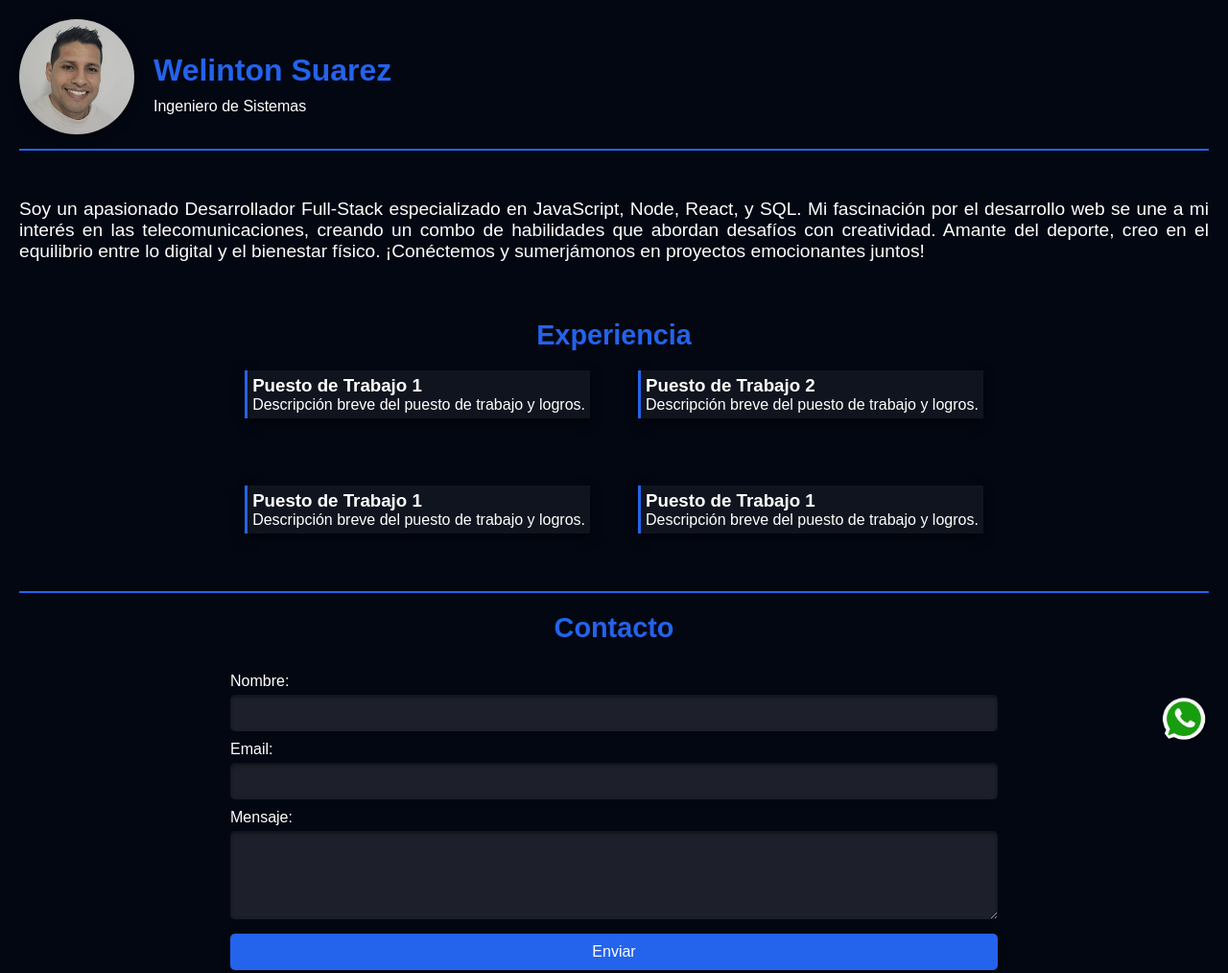
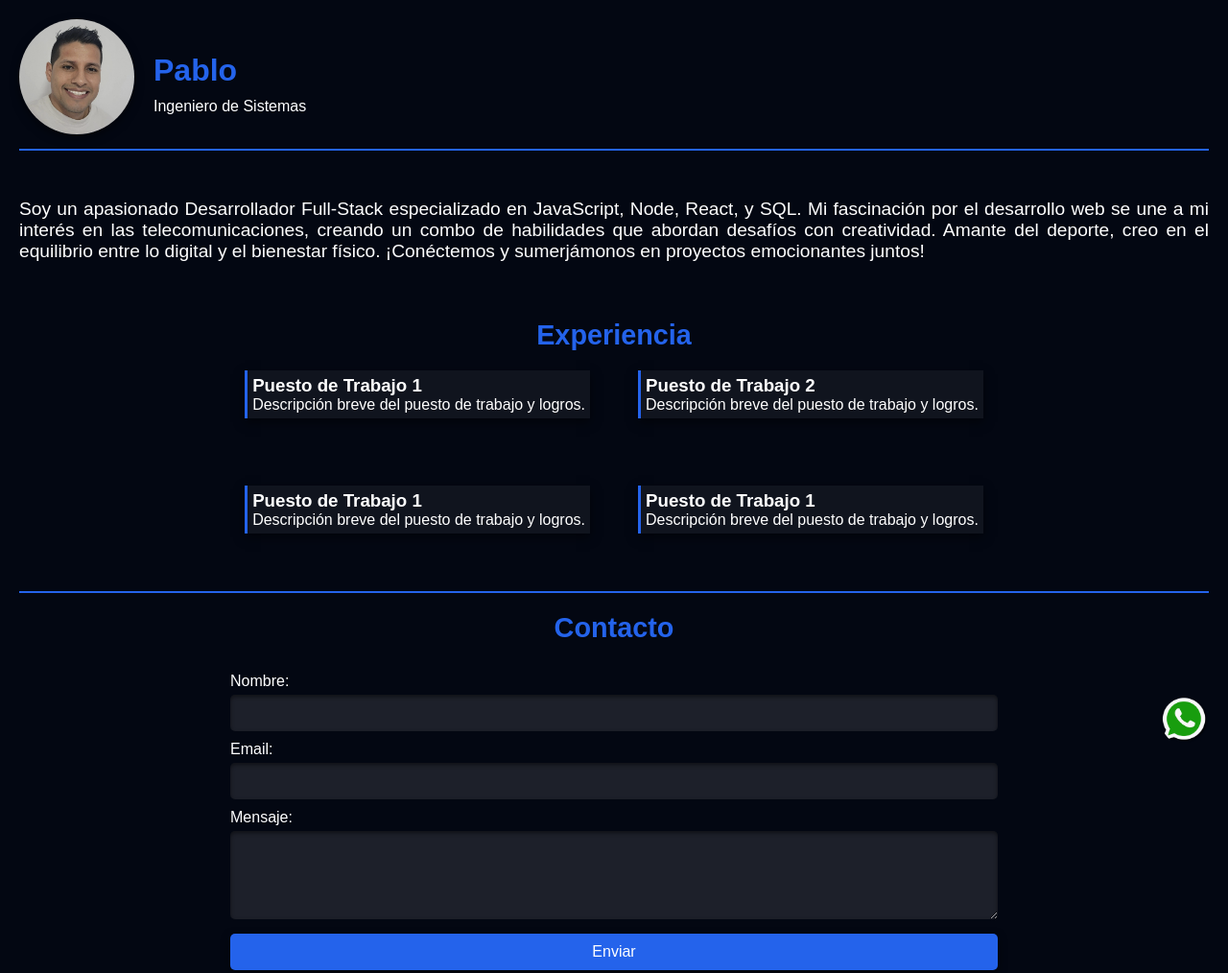
Before and after one commit to wesgdev1/portafolie07Dec, a plain HTML site: page index.html in a window 1280 px wide. Shown: the whole page at 96% size. Drawn offline with Linux system fonts and the light colour scheme.

Commit message:
Update index.html

```diff
--- a/index.html
+++ b/index.html
@@ -12,7 +12,7 @@
         <div class="personalData">
           <img src="./profileimage.png" alt="Mi Foto" class="profile-pic" />
           <div class="info">
-            <h1>Welinton Suarez</h1>
+            <h1>Pablo</h1>
             <p>Ingeniero de Sistemas</p>
           </div>
         </div>
```
